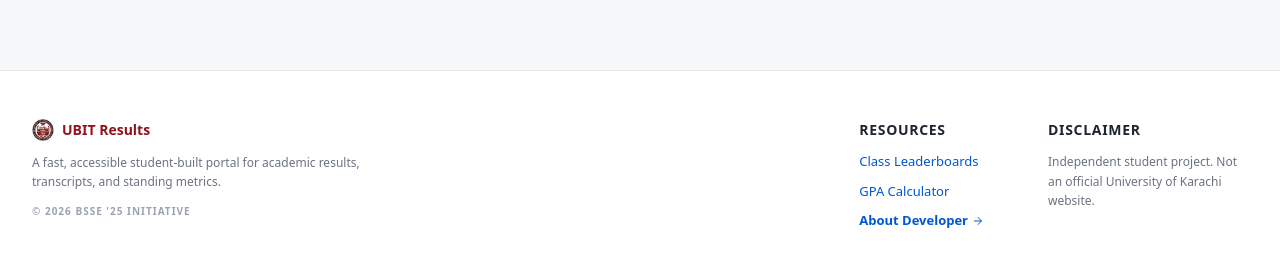
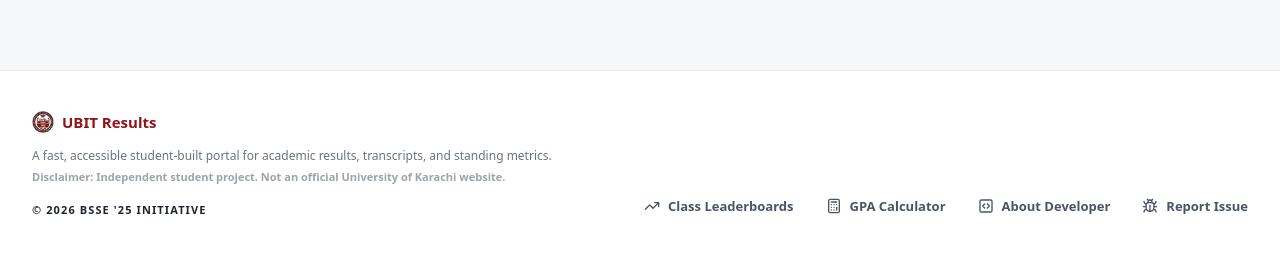
Before and after one commit to codewithmahad/ubit-semester-result-dashboard, a Next.js app: page / in a window 1280 px wide. Shown: the part 845-1112 px from the top of the page. Built offline with nearby package versions, Linux system fonts and the light colour scheme.

Commit message:
feat: implement core portal pages including dashboard, leaderboards, GPA calculator, and global footer

```diff
--- a/src/app/calculator/page.tsx
+++ b/src/app/calculator/page.tsx
@@ -1,4 +1,5 @@
 import { Nav } from "@/components/nav";
+import { Footer } from "@/components/footer";
 import { CalculatorClient } from "@/components/calculator-client";
 import type { Metadata } from "next";
 
@@ -25,6 +26,7 @@ export default function CalculatorPage() {
 
         <CalculatorClient />
       </main>
+      <Footer />
     </div>
   );
 }
--- a/src/app/class/[batch]/[section]/page.tsx
+++ b/src/app/class/[batch]/[section]/page.tsx
@@ -1,5 +1,7 @@
 import { notFound } from "next/navigation";
 import { DashboardTabs } from "@/components/dashboard-tabs";
+import { BatchMetrics } from "@/components/batch-metrics";
+import { Footer } from "@/components/footer";
 import { Nav } from "@/components/nav";
 import { semester1 } from "@/data/semester1";
 import { semester2 } from "@/data/semester2";
@@ -49,10 +51,14 @@ export default async function ClassLeaderboardPage({ params }: Props) {
 
       {/* Main Content Area */}
       <main className="flex-1 w-full max-w-[1800px] mx-auto px-0 sm:px-6 py-6 sm:py-8">
+        <BatchMetrics />
+
         <div className="bg-white border-t border-b sm:border border-gray-300 px-4 sm:px-6 py-2 pb-6 max-h-[calc(100vh-10rem)]">
           <DashboardTabs semester1={semester1} semester2={semester2} />
         </div>
       </main>
+
+      <Footer />
     </div>
   );
 }
--- a/src/app/leaderboards/page.tsx
+++ b/src/app/leaderboards/page.tsx
@@ -1,4 +1,5 @@
 import { Nav } from "@/components/nav";
+import { Footer } from "@/components/footer";
 import { LeaderboardClient } from "@/components/leaderboard-client";
 import type { Metadata } from "next";
 import type { ClassSection } from "@/types";
@@ -43,6 +44,7 @@ export default function LeaderboardsPage() {
 
         <LeaderboardClient sections={sections} />
       </main>
+      <Footer />
     </div>
   );
 }
--- a/src/app/page.tsx
+++ b/src/app/page.tsx
@@ -5,6 +5,7 @@ import { getClassData, getClassStats } from "@/lib/data";
 import { SearchOmnibar } from "@/components/search-omnibar";
 import { Nav } from "@/components/nav";
 import { NotificationBanner } from "@/components/notification-banner";
+import { Footer } from "@/components/footer";
 
 export const metadata = {
   title: "UBIT Results Portal",
@@ -113,43 +114,7 @@ export default function LandingPage() {
         </div>
       </section>
 
-      {/* ── Footer ──────────────────────────────────────────────── */}
-      <footer className="relative z-10 border-t border-gray-200 bg-white px-4 md:px-8 py-8 md:py-12">
-        <div className="max-w-[1400px] mx-auto flex flex-col md:flex-row justify-between items-start gap-8">
-
-          <div className="max-w-sm">
-            <div className="flex items-center gap-2 mb-3">
-              <Image src="/ubit-logo.jpg" alt="UBIT" width={22} height={22} className="object-contain" />
-              <h4 className="font-bold text-[#8F141B] text-[14px]">UBIT Results</h4>
-            </div>
-            <p className="text-[12px] text-gray-500 leading-relaxed mb-3">
-              A fast, accessible student-built portal for academic results, transcripts, and standing metrics.
-            </p>
-            <p className="text-[10px] text-gray-400 font-bold uppercase tracking-widest">
-              © {new Date().getFullYear()} BSSE &#39;25 Initiative
-            </p>
-          </div>
-
-          <div className="flex gap-12 md:gap-16">
-            <div>
-              <h4 className="font-bold text-[#1f2432] text-[12px] md:text-[14px] mb-3 uppercase tracking-wider">Resources</h4>
-              <ul className="flex flex-col gap-2.5 text-[12px] md:text-[13px] text-[#0056D2]">
-                <li><Link href="/leaderboards" className="hover:underline">Class Leaderboards</Link></li>
-                <li><Link href="/calculator" className="hover:underline">GPA Calculator</Link></li>
-                <li><Link href="/developer" className="hover:underline font-semibold flex items-center gap-1">About Developer <ArrowRight className="w-3 h-3" /></Link></li>
-              </ul>
-            </div>
-
-            <div>
-              <h4 className="font-bold text-[#1f2432] text-[12px] md:text-[14px] mb-3 uppercase tracking-wider">Disclaimer</h4>
-              <p className="text-[11px] md:text-[12px] text-gray-500 max-w-[200px] leading-relaxed">
-                Independent student project. Not an official University of Karachi website.
-              </p>
-            </div>
-          </div>
-
-        </div>
-      </footer>
+      <Footer />
     </main>
   );
 }
--- a/src/app/student/[rollNo]/page.tsx
+++ b/src/app/student/[rollNo]/page.tsx
@@ -3,6 +3,7 @@ import Link from "next/link";
 import { ArrowLeft, Printer, Award, BookOpen, AlertCircle, CheckCircle2 } from "lucide-react";
 import { getStudent } from "@/lib/data";
 import { Nav } from "@/components/nav";
+import { Footer } from "@/components/footer";
 import { SemesterCard } from "@/components/semester-card";
 import type { Metadata } from "next";
 
@@ -167,6 +168,7 @@ export default async function StudentPage({ params }: Props) {
           </div>
         )}
       </div>
+      <Footer />
     </div>
   );
 }
--- /dev/null
+++ b/src/components/batch-metrics.tsx
@@ -0,0 +1,71 @@
+import { getClassData, getClassStats } from "@/lib/data";
+import { TrendingUp, Award, BarChart, Users } from "lucide-react";
+
+export function BatchMetrics() {
+  const data = getClassData();
+  const stats = getClassStats(data.students);
+
+  const highestCGPA = data.students.length > 0 ? data.students[0].cgpa.toFixed(2) : "0.00";
+
+  const metrics = [
+    {
+      title: "Class Average CGPA",
+      val: stats.avgCGPA.toFixed(2),
+      sub: "Across all sections",
+      icon: TrendingUp,
+      color: "text-blue-600",
+      bg: "bg-blue-50/50",
+    },
+    {
+      title: "Highest Score",
+      val: highestCGPA,
+      sub: "Current Batch Top",
+      icon: Award,
+      color: "text-amber-600",
+      bg: "bg-amber-50/50",
+    },
+    {
+      title: "Passing Ratio",
+      val: `${stats.passRate}%`,
+      sub: `${stats.passing} / ${stats.total} students`,
+      icon: BarChart,
+      color: "text-emerald-600",
+      bg: "bg-emerald-50/50",
+    },
+    {
+      title: "Total Enrollment",
+      val: stats.total.toString(),
+      sub: `Batch ${data.batch} ${data.shift}`,
+      icon: Users,
+      color: "text-indigo-600",
+      bg: "bg-indigo-50/50",
+    }
+  ];
+
+  return (
+    <div className="grid grid-cols-2 md:grid-cols-4 gap-3 sm:gap-4 mb-8">
+      {metrics.map((m) => {
+        const Icon = m.icon;
+        return (
+          <div key={m.title} className="bg-white border border-gray-200 rounded-xl p-4 sm:p-5 shadow-sm overflow-hidden relative group hover:border-[#0056D2]/30 transition-colors">
+            <div className={`absolute -right-6 -top-6 w-20 h-20 rounded-full ${m.bg} opacity-20 group-hover:scale-150 transition-transform duration-500`} />
+
+            <div className="flex items-center gap-3 mb-2 sm:mb-3">
+              <div className={`p-2 rounded-lg ${m.bg} ${m.color}`}>
+                <Icon className="w-4 h-4 sm:w-5 sm:h-5" strokeWidth={2.5} />
+              </div>
+              <p className="text-[10px] sm:text-[11px] font-bold text-gray-500 uppercase tracking-widest">{m.title}</p>
+            </div>
+
+            <div className="mt-auto">
+              <p className="text-2xl sm:text-3xl font-black text-[#1f2432] tabular-nums tracking-tight leading-none mb-1 sm:mb-1.5 flex items-baseline gap-1">
+                {m.val}
+              </p>
+              <p className="text-[11px] font-semibold text-gray-400">{m.sub}</p>
+            </div>
+          </div>
+        );
+      })}
+    </div>
+  );
+}
--- /dev/null
+++ b/src/components/footer.tsx
@@ -0,0 +1,65 @@
+import Link from "next/link";
+import Image from "next/image";
+import { Bug, Calculator, CodeSquare, TrendingUp } from "lucide-react";
+
+export function Footer() {
+  return (
+    <footer className="w-full bg-white border-t border-gray-200 py-10 px-4 sm:px-6 md:px-8 mt-auto no-print">
+      <div className="max-w-[1800px] mx-auto flex flex-col lg:flex-row items-center lg:items-end justify-between gap-8 lg:gap-6">
+
+        {/* Left Side: Branding & Details */}
+        <div className="text-center lg:text-left flex flex-col items-center lg:items-start max-w-xl">
+          <div className="flex items-center gap-2 mb-3">
+            <Image src="/ubit-logo.jpg" alt="UBIT" width={22} height={22} className="object-contain" />
+            <h4 className="font-bold text-[#8F141B] text-[15px]">UBIT Results</h4>
+          </div>
+
+          <p className="text-[12px] font-medium text-gray-500 leading-relaxed overflow-wrap-normal">
+            A fast, accessible student-built portal for academic results, transcripts, and standing metrics.
+          </p>
+          <p className="text-[11px] font-semibold text-gray-400 mt-1 mb-4">
+            Disclaimer: Independent student project. Not an official University of Karachi website.
+          </p>
+
+          <p className="text-[11px] font-bold text-[#1f2432] uppercase tracking-widest">
+            &copy; {new Date().getFullYear()} BSSE &#39;25 Initiative
+          </p>
+        </div>
+
+        {/* Right Side: Links */}
+        <div className="flex flex-wrap items-center justify-center lg:justify-end gap-x-8 gap-y-4 mb-0.5">
+          <Link
+            href="/leaderboards"
+            className="flex items-center gap-2 text-[13px] font-semibold text-gray-600 hover:text-[#0056D2] transition-colors"
+          >
+            <TrendingUp className="w-4 h-4" />
+            Class Leaderboards
+          </Link>
+          <Link
+            href="/calculator"
+            className="flex items-center gap-2 text-[13px] font-semibold text-gray-600 hover:text-[#0056D2] transition-colors"
+          >
+            <Calculator className="w-4 h-4" />
+            GPA Calculator
+          </Link>
+
+          <Link
+            href="/developer"
+            className="flex items-center gap-2 text-[13px] font-semibold text-gray-600 hover:text-[#0056D2] transition-colors"
+          >
+            <CodeSquare className="w-4 h-4" />
+            About Developer
+          </Link>
+
+          <a
+            href="mailto:issue@example.com?subject=UBIT%20Portal%20Issue"
+            className="flex items-center gap-2 text-[13px] font-semibold text-gray-600 hover:text-[#0056D2] transition-colors"
+          >
+            <Bug className="w-4 h-4" />
+            Report Issue
+          </a>
+        </div>
+      </div>
+    </footer>
+  );
+}
```
